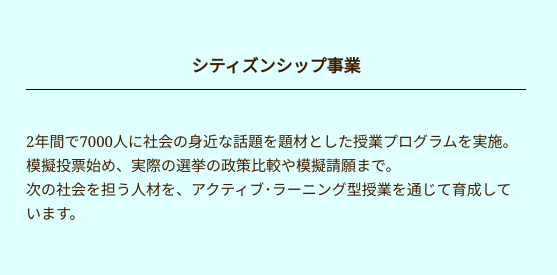
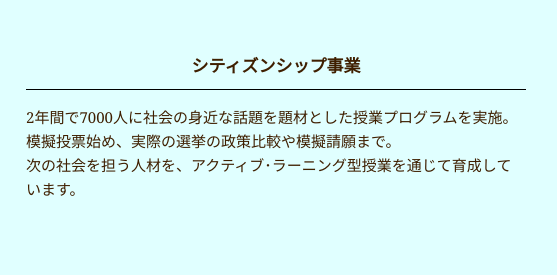
Before and after one commit to mielka/recruit_2017autumn, a plain HTML site: page index.html in a window 1280 px wide. Shown: the part 912-1187 px from the top of the page, 536-1093 px from the left. Drawn offline with nearby package versions, Linux system fonts and the light colour scheme.

Commit message:
ページの修正

```diff
--- a/index.html
+++ b/index.html
@@ -69,7 +69,7 @@
             <div class="project-txt">
               <h3>シティズンシップ事業</h3>
               <span class="border"></span>
-              <p id="pjt-txt"><br>
+              <p id="pjt-txt">
                 2年間で7000人に社会の身近な話題を題材とした授業プログラムを実施。<br>
                 模擬投票始め、実際の選挙の政策比較や模擬請願まで。<br>
               次の社会を担う人材を、アクティブ･ラーニング型授業を通じて育成しています。</p>
@@ -109,6 +109,7 @@
         </div>
       </section>
       <!--プロジェクト紹介終わり-->
+
 
       <section id="members">
         <h2 class="title">Member</h2>
```
